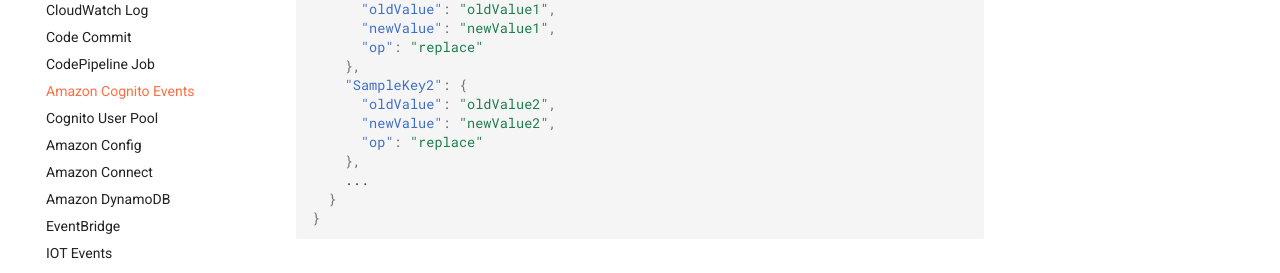
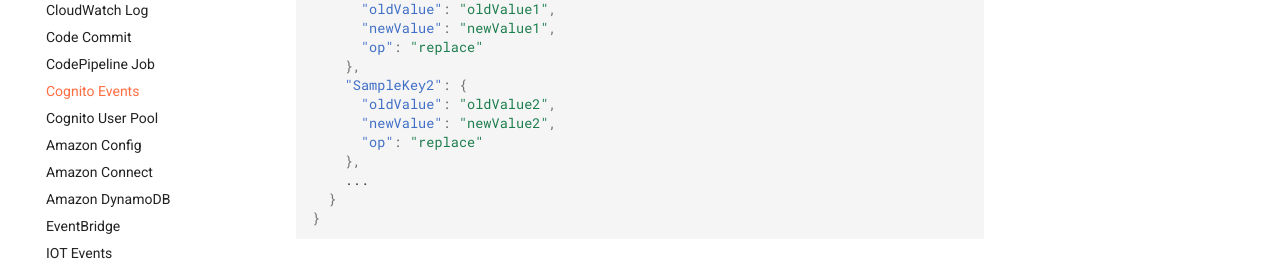
Before and after one commit to michaelbrewer/aws-lambda-events, an MkDocs documentation site: the page built from docs/cognito-events.md, in a window 1280 px wide. Shown: the part 478-751 px from the top of the page. Built offline with MkDocs 1.6.1 and Material for MkDocs 9.7.7, drawn with Linux system fonts in a browser that asks for light colours; comment, search, counter and statistics services are not loaded; some of the changed lines change nothing that is shown.

Commit message:
chore: add meta

```diff
--- a/docs/cognito-events.md
+++ b/docs/cognito-events.md
@@ -1,3 +1,7 @@
+---
+title: Cognito Events
+---
+
 # Amazon Cognito Events
 
 Event-driven; synchronous invocation
```
